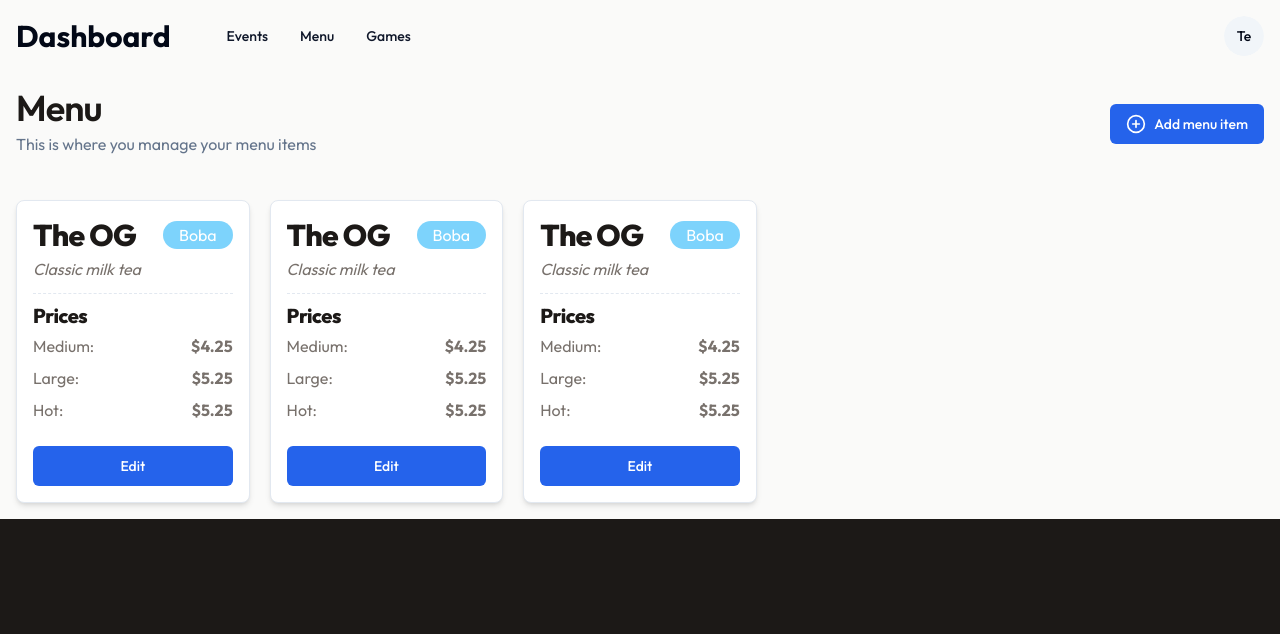
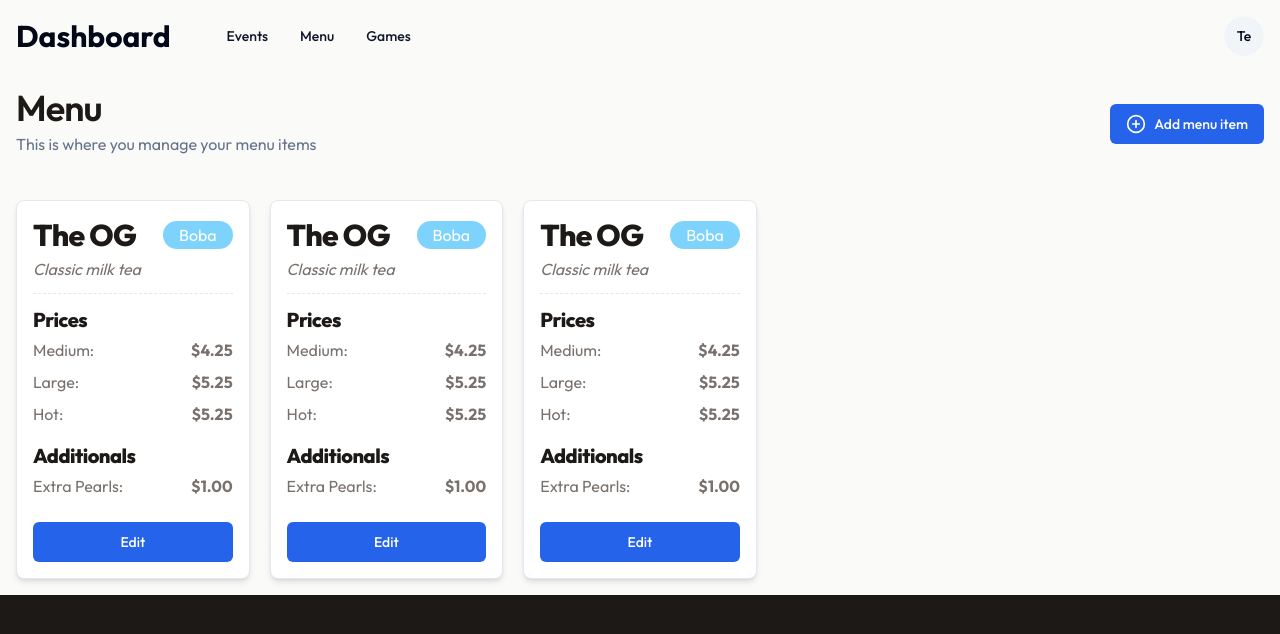
Before and after one commit to latham91/sipnplay, a Next.js app: page /dashboard/menu in a window 1280 px wide. Shown: the top 634 px of the page. Built offline with nearby package versions, Linux system fonts and the light colour scheme.

Commit message:
enhancement: completed menu item card design

```diff
--- a/components/dashboard/MenuItemCard.jsx
+++ b/components/dashboard/MenuItemCard.jsx
@@ -3,8 +3,8 @@ import { Button } from "@/components/ui/button";
 export default function MenuItemCard() {
   return (
     <div className="flex flex-col justify-between col-span-1 p-4 bg-white border rounded-lg shadow-md ">
-      <div>
-        <div className="pb-2 mb-2 border-b border-dashed">
+      <div className="flex flex-col gap-3">
+        <div className="pb-2 border-b border-dashed">
           <div className="flex items-center justify-between">
             <h3>The OG</h3>
             <span className="px-4 py-0.5 bg-sky-300 rounded-full text-white">Boba</span>
@@ -13,6 +13,7 @@ export default function MenuItemCard() {
             <p className="italic">Classic milk tea</p>
           </div>
         </div>
+
         <div>
           <h5>Prices</h5>
           <div className="flex items-center justify-between">
@@ -28,6 +29,14 @@ export default function MenuItemCard() {
             <p className="font-bold">$5.25</p>
           </div>
         </div>
+
+        <div>
+          <h5>Additionals</h5>
+          <div className="flex items-center justify-between">
+            <p>Extra Pearls:</p>
+            <p className="font-bold">$1.00</p>
+          </div>
+        </div>
       </div>
       <Button variant="dashboard" className="mt-5">
         Edit
```
